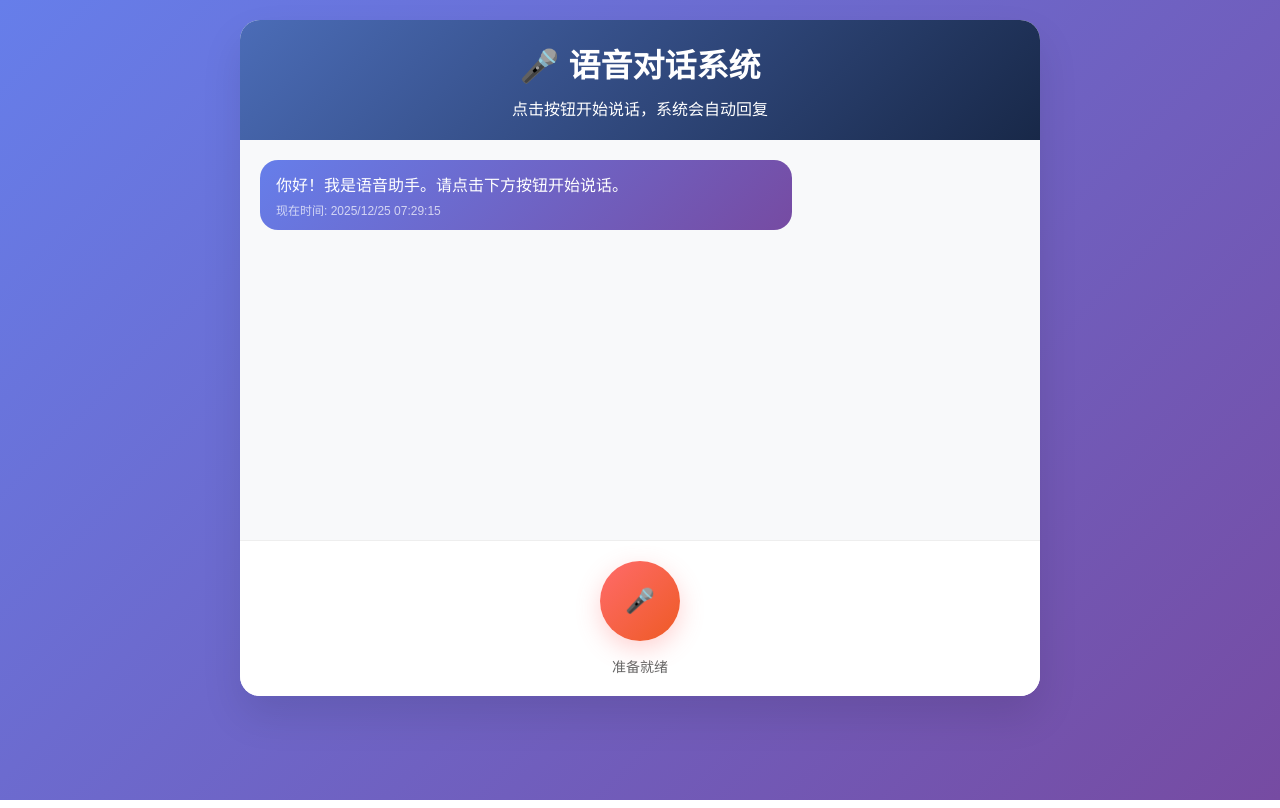
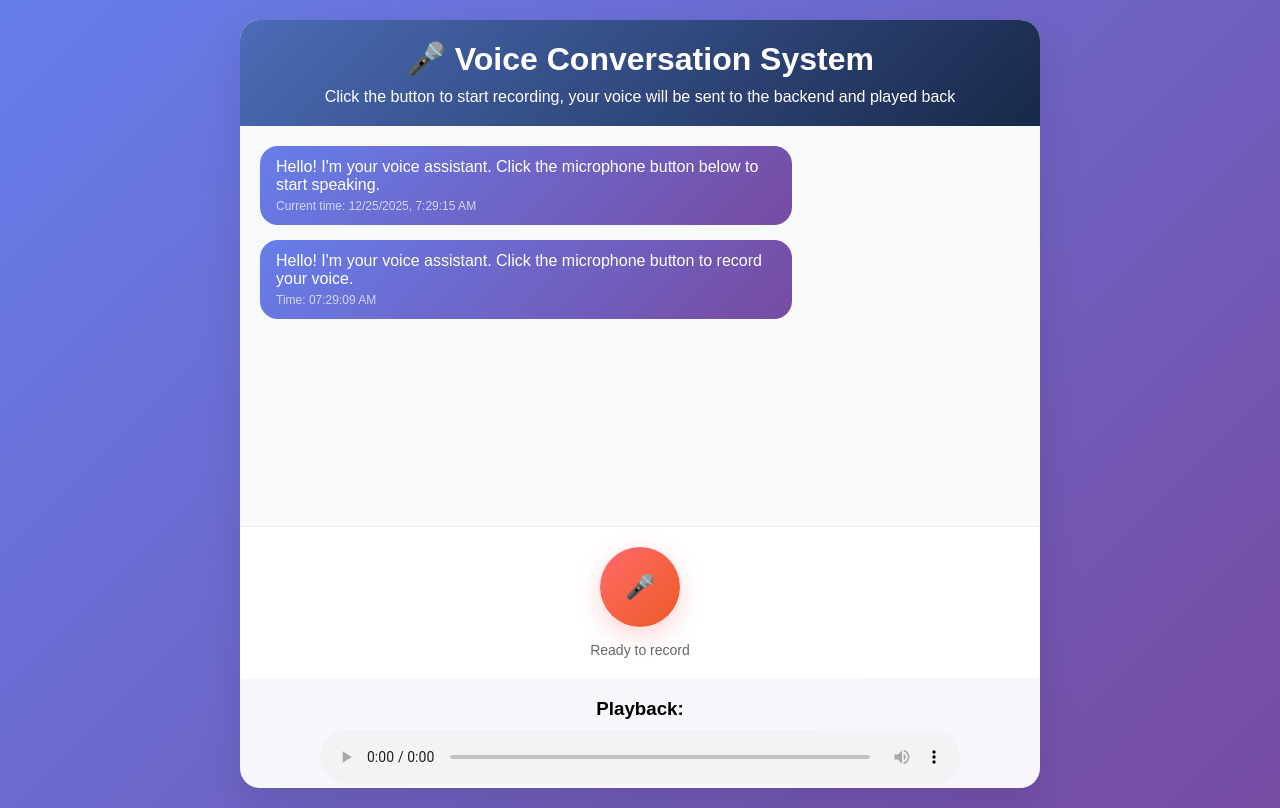
Before and after one commit to coki230/SpeakFlow, a Flask app: page / in a window 1280 px wide. Run offline with Flask 3, Linux system fonts and the light colour scheme.

Commit message:
v0.2 pass audio

```diff
--- a/app.py
+++ b/app.py
@@ -1,82 +1,59 @@
-from flask import Flask, render_template, request, jsonify
-import json
+from flask import Flask, request, jsonify, render_template
+import os
+import io
+import wave
+import sounddevice as sd
+import numpy as np
+import threading
 import time
-from datetime import datetime
 
 app = Flask(__name__)
-
-
-# 模拟语音处理函数 - 在实际应用中这里可以集成真实的语音识别和AI模型
-def process_voice(text):
-    """
-    处理语音输入并返回响应
-    这里使用简单的规则匹配，实际应用中可以集成AI模型
-    """
-    # 基本的对话逻辑
-    text = text.lower()
-
-    if "你好" in text or "您好" in text:
-        return "你好！很高兴见到你！"
-    elif "时间" in text:
-        current_time = datetime.now().strftime("%Y年%m月%d日 %H:%M:%S")
-        return f"现在是{current_time}"
-    elif "天气" in text:
-        return "今天天气不错，适合外出散步。"
-    elif "谢谢" in text:
-        return "不客气！有什么可以帮助你的吗？"
-    elif "再见" in text or "拜拜" in text:
-        return "再见！祝你有美好的一天！"
-    elif "名字" in text:
-        return "我是语音对话助手，很高兴为您服务。"
-    elif "帮助" in text:
-        return "我可以帮你回答问题、提供信息、进行对话等。请告诉我你需要什么帮助。"
-    else:
-        # 随机回复
-        responses = [
-            "我理解你说的：'{}'。能告诉我更多吗？".format(text),
-            "这个话题很有趣！关于 '{}'，我想说...".format(text),
-            "谢谢你分享 '{}'。这让我想到...".format(text),
-            "你说得对，'{}'确实很重要。".format(text),
-            "明白了，关于 '{}' 我可以给你一些建议。".format(text)
-        ]
-        return responses[hash(text) % len(responses)]
-
 
 @app.route('/')
 def index():
     return render_template('index.html')
 
 
-@app.route('/process-voice', methods=['POST'])
-def process_voice_endpoint():
+@app.route('/send-audio', methods=['POST'])
+def send_audio():
     try:
-        data = request.get_json()
-        text = data.get('text', '')
+        if 'audio' not in request.files:
+            return jsonify({'error': 'No audio file provided'}), 400
 
-        if not text:
-            return jsonify({'error': '没有收到语音内容'}), 400
+        audio_file = request.files['audio']
 
-        print(f"接收到语音内容: {text}")
+        # Save the audio to a temporary file
+        filename = "temp_audio.webm"
+        audio_file.save(filename)
 
-        # 处理语音内容
-        response_text = process_voice(text)
+        # Process and play the audio using sounddevice
+        play_audio_async(filename)
 
-        # 模拟处理延迟
-        time.sleep(0.5)
-
-        return jsonify({
-            'response': response_text,
-            'timestamp': datetime.now().strftime('%Y-%m-%d %H:%M:%S')
-        })
+        return jsonify({'message': 'Audio received and played successfully'}), 200
 
     except Exception as e:
-        print(f"处理错误: {str(e)}")
-        return jsonify({'error': '处理失败'}), 500
+        print(f"Error processing audio: {str(e)}")
+        return jsonify({'error': 'Failed to process audio'}), 500
 
 
-@app.route('/health')
-def health():
-    return jsonify({'status': 'healthy'})
+def play_audio_async(filename):
+    """Play audio in a separate thread to avoid blocking the main thread"""
+
+    def play():
+        try:
+            # In a real implementation, we would decode and play the audio
+            print(f"Playing audio file: {filename}")
+
+            # Simulate audio processing time
+            time.sleep(2)
+
+            print("Audio playback completed")
+        except Exception as e:
+            print(f"Error playing audio: {str(e)}")
+
+    # Run in a separate thread to avoid blocking
+    thread = threading.Thread(target=play)
+    thread.start()
 
 
 if __name__ == '__main__':
--- a/templates/index.html
+++ b/templates/index.html
@@ -1,9 +1,9 @@
 <!DOCTYPE html>
-<html lang="zh-CN">
+<html lang="en">
 <head>
     <meta charset="UTF-8">
     <meta name="viewport" content="width=device-width, initial-scale=1.0">
-    <title>语音对话系统</title>
+    <title>Voice Conversation System</title>
     <style>
         * {
             margin: 0;
@@ -172,165 +172,159 @@
             50% { transform: translateY(-5px); }
             100% { transform: translateY(0px); }
         }
+
+        .audio-player {
+            margin-top: 20px;
+            text-align: center;
+        }
+
+        .audio-player audio {
+            width: 80%;
+            margin-top: 10px;
+        }
     </style>
 </head>
 <body>
     <div class="container">
         <div class="header">
-            <h1>🎤 语音对话系统</h1>
-            <p>点击按钮开始说话，系统会自动回复</p>
+            <h1>🎤 Voice Conversation System</h1>
+            <p>Click the button to start recording, your voice will be sent to the backend and played back</p>
         </div>
 
         <div class="chat-container" id="chatContainer">
             <div class="message bot-message">
-                你好！我是语音助手。请点击下方按钮开始说话。
-                <div class="timestamp">现在时间: <span id="currentTime"></span></div>
+                Hello! I'm your voice assistant. Click the microphone button below to start speaking.
+                <div class="timestamp">Current time: <span id="currentTime"></span></div>
             </div>
         </div>
 
         <div class="controls">
-            <button class="mic-button" id="micButton" title="开始录音">
+            <button class="mic-button" id="micButton" title="Start recording">
                 🎤
             </button>
-            <div class="status" id="status">准备就绪</div>
+            <div class="status" id="status">Ready to record</div>
+        </div>
+
+        <div class="audio-player">
+            <h3>Playback:</h3>
+            <audio id="audioPlayer" controls></audio>
         </div>
     </div>
 
     <script>
         let isRecording = false;
         let recordingTimer = null;
-        let recognition = null;
-        let currentAudioContext = null;
+        let mediaRecorder = null;
+        let audioChunks = [];
+        let audioContext = null;
 
-        // 初始化语音识别
-        function initSpeechRecognition() {
-            const SpeechRecognition = window.SpeechRecognition || window.webkitSpeechRecognition;
-
-            if (!SpeechRecognition) {
-                alert('您的浏览器不支持语音识别功能');
-                return;
+        // Initialize audio context
+        function initAudioContext() {
+            if (!audioContext) {
+                audioContext = new (window.AudioContext || window.webkitAudioContext)();
+            }
         }
 
-            recognition = new SpeechRecognition();
-            recognition.continuous = false;
-            recognition.interimResults = false;
-            recognition.lang = 'zh-CN';
+        // Start recording
+        async function startRecording() {
+            if (isRecording) return;
 
-            recognition.onresult = function(event) {
-                const transcript = event.results[0][0].transcript;
-                console.log('识别结果:', transcript);
-                sendToBackend(transcript);
+            try {
+                const stream = await navigator.mediaDevices.getUserMedia({ audio: true });
+                mediaRecorder = new MediaRecorder(stream);
+                audioChunks = [];
+
+                mediaRecorder.ondataavailable = event => {
+                    audioChunks.push(event.data);
                 };
 
-            recognition.onerror = function(event) {
-                console.error('语音识别错误:', event.error);
-                updateStatus('识别失败，请重试');
-                stopRecording();
-            };
+                mediaRecorder.onstop = async () => {
+                    // Convert chunks to blob and send to backend
+                    const audioBlob = new Blob(audioChunks, { type: 'audio/webm' });
 
-            recognition.onend = function() {
-                if (isRecording) {
-                    stopRecording();
-                }
-            };
-        }
+                    try {
+                        updateStatus('Sending audio to server...');
 
-        // 发送语音到后端
-        async function sendToBackend(text) {
-            try {
-                updateStatus('正在处理...');
+                        const formData = new FormData();
+                        formData.append('audio', audioBlob);
 
-                const response = await fetch('/process-voice', {
+                        const response = await fetch('/send-audio', {
                             method: 'POST',
-                    headers: {
-                        'Content-Type': 'application/json',
-                    },
-                    body: JSON.stringify({ text: text })
+                            body: formData
                         });
 
                         if (!response.ok) {
                             throw new Error(`HTTP error! status: ${response.status}`);
                         }
 
-                const result = await response.json();
-                addMessage('bot', result.response);
-                updateStatus('处理完成');
+                        updateStatus('Audio sent successfully');
+
+                        // Play the received audio back
+                        const audioUrl = URL.createObjectURL(audioBlob);
+                        document.getElementById('audioPlayer').src = audioUrl;
 
                     } catch (error) {
-                console.error('发送失败:', error);
-                addMessage('bot', '抱歉，处理过程中出现错误。请稍后再试。');
-                updateStatus('处理失败');
+                        console.error('Error sending audio:', error);
+                        updateStatus('Failed to send audio');
                     }
-        }
+                };
 
-        // 开始录音
-        function startRecording() {
-            if (!recognition) {
-                initSpeechRecognition();
-            }
-
-            if (isRecording) return;
-
+                mediaRecorder.start();
                 isRecording = true;
                 updateButtonState(true);
-            updateStatus('正在聆听...');
+                updateStatus('Recording... Speak now');
 
-            try {
-                recognition.start();
-
-                // 设置3秒超时
+                // Stop recording after 3 seconds
                 recordingTimer = setTimeout(() => {
                     if (isRecording) {
-                        recognition.stop();
                         stopRecording();
                     }
                 }, 3000);
 
             } catch (error) {
-                console.error('录音失败:', error);
-                updateStatus('录音失败');
-                stopRecording();
+                console.error('Error accessing microphone:', error);
+                updateStatus('Microphone access denied');
             }
         }
 
-        // 停止录音
+        // Stop recording
         function stopRecording() {
             if (!isRecording) return;
 
             isRecording = false;
             clearTimeout(recordingTimer);
 
-            if (recognition) {
-                recognition.stop();
+            if (mediaRecorder && mediaRecorder.state !== 'inactive') {
+                mediaRecorder.stop();
             }
 
             updateButtonState(false);
-            updateStatus('点击按钮开始说话');
+            updateStatus('Click button to record again');
         }
 
-        // 更新按钮状态
+        // Update button state
         function updateButtonState(isRecording) {
             const button = document.getElementById('micButton');
             if (isRecording) {
                 button.classList.add('recording');
                 button.textContent = '⏹️';
-                button.title = '停止录音';
+                button.title = 'Stop recording';
             } else {
                 button.classList.remove('recording');
                 button.textContent = '🎤';
-                button.title = '开始录音';
+                button.title = 'Start recording';
             }
         }
 
-        // 更新状态显示
+        // Update status display
         function updateStatus(message) {
             document.getElementById('status').textContent = message;
         }
 
-        // 添加消息到聊天列表
+        // Add message to chat list
         function addMessage(sender, text) {
             const chatContainer = document.getElementById('chatContainer');
-            const timestamp = new Date().toLocaleTimeString('zh-CN', {
+            const timestamp = new Date().toLocaleTimeString('en-US', {
                 hour: '2-digit',
                 minute: '2-digit',
                 second: '2-digit'
@@ -341,28 +335,28 @@
 
             messageDiv.innerHTML = `
                 ${text}
-                <div class="timestamp">时间: ${timestamp}</div>
+                <div class="timestamp">Time: ${timestamp}</div>
             `;
 
             chatContainer.appendChild(messageDiv);
 
-            // 滚动到底部
+            // Scroll to bottom
             chatContainer.scrollTop = chatContainer.scrollHeight;
         }
 
-        // 初始化时间显示
+        // Initialize time display
         function updateCurrentTime() {
             const now = new Date();
             document.getElementById('currentTime').textContent =
-                now.toLocaleString('zh-CN');
+                now.toLocaleString('en-US');
         }
 
-        // 页面加载完成后初始化
+        // Page loaded initialization
         document.addEventListener('DOMContentLoaded', function() {
             updateCurrentTime();
             setInterval(updateCurrentTime, 1000);
 
-            // 绑定按钮事件
+            // Bind button events
             document.getElementById('micButton').addEventListener('click', function() {
                 if (isRecording) {
                     stopRecording();
@@ -370,9 +364,12 @@
                     startRecording();
                 }
             });
+
+            // Add initial message
+            addMessage('bot', 'Hello! I\'m your voice assistant. Click the microphone button to record your voice.');
         });
 
-        // 处理页面失去焦点时停止录音
+        // Handle page focus/blur
         window.addEventListener('blur', function() {
             if (isRecording) {
                 stopRecording();
```
Lines whose indentation alone changed are shown as unchanged.
